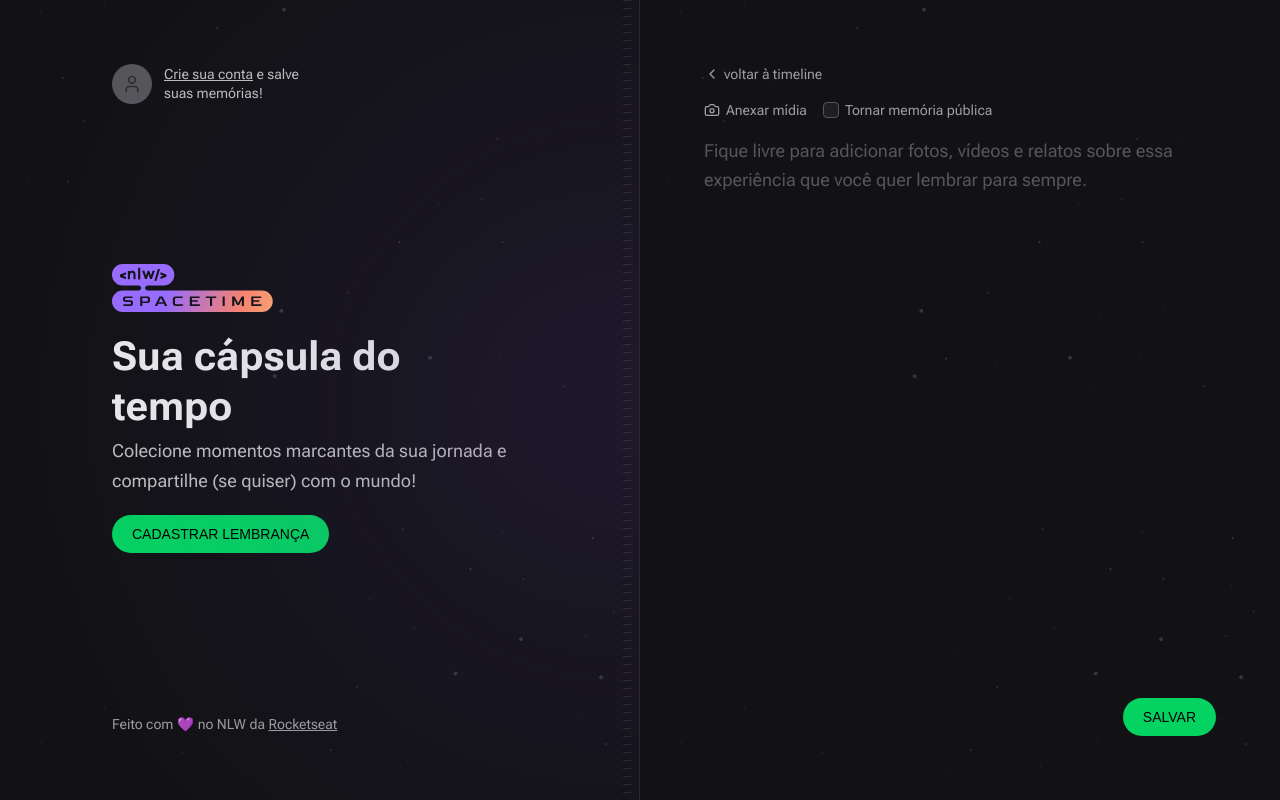
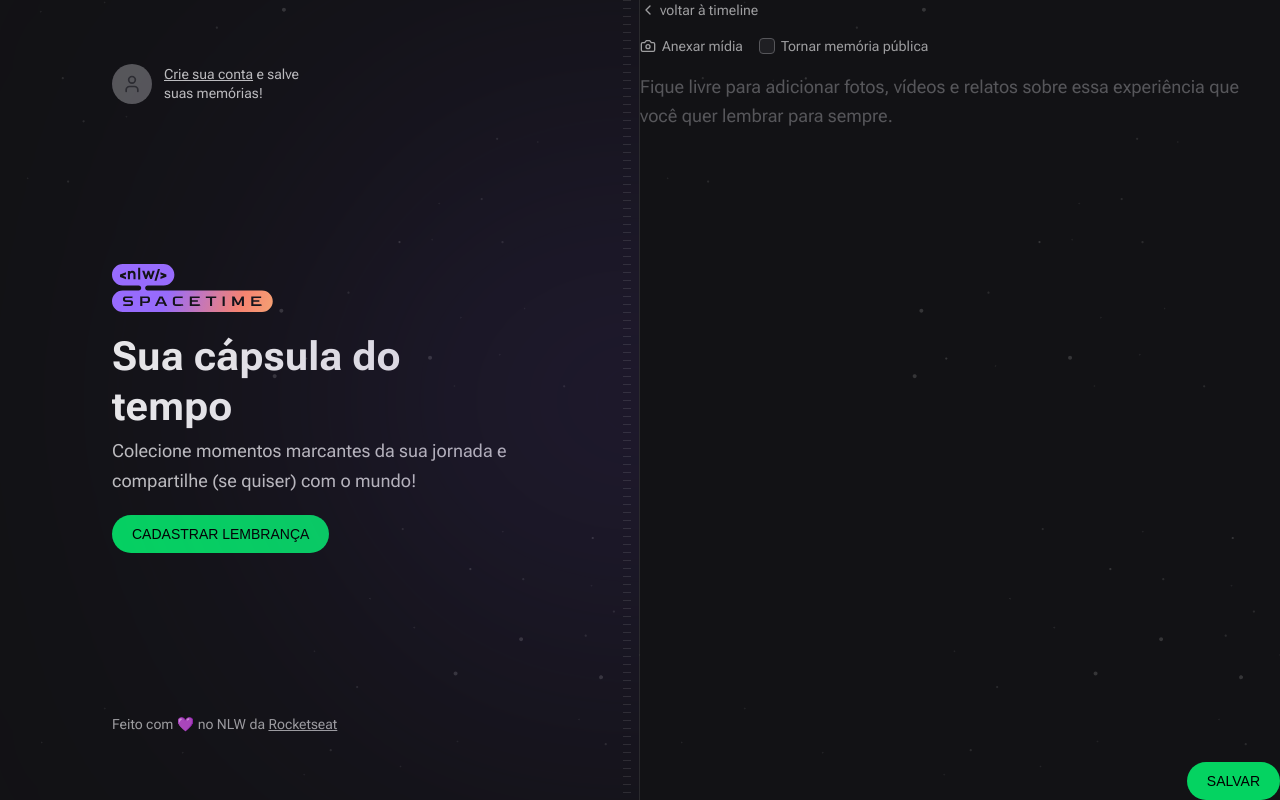
Before and after one commit to NataliaSRiber/NLW_Spacetime, a Next.js app in the folder web/: page /memories/new in a window 1280 px wide. Built offline with nearby package versions, Linux system fonts and the light colour scheme; no server answers; a web font is replaced by a local one.

Commit message:
feat: it modifies layoult to have scroll only on right page

```diff
--- a/web/src/app/layout.tsx
+++ b/web/src/app/layout.tsx
@@ -42,7 +42,7 @@
             <Copyright />
           </div>
           {/* right */}
-          <div className="flex flex-col bg-[url(../assets/bg-stars.svg)] p-16">
+          <div className="flex max-h-screen flex-col overflow-y-scroll bg-[url(../assets/bg-stars.svg)]">
             {children}
           </div>
         </main>
```
